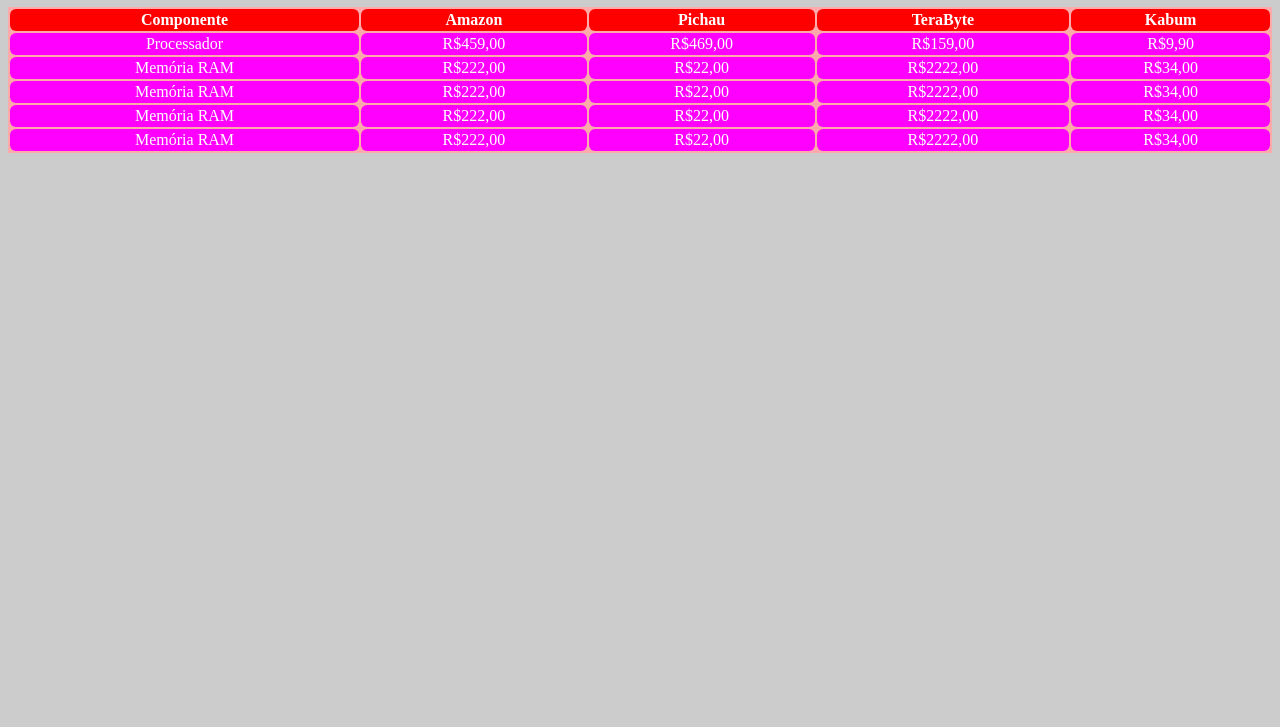
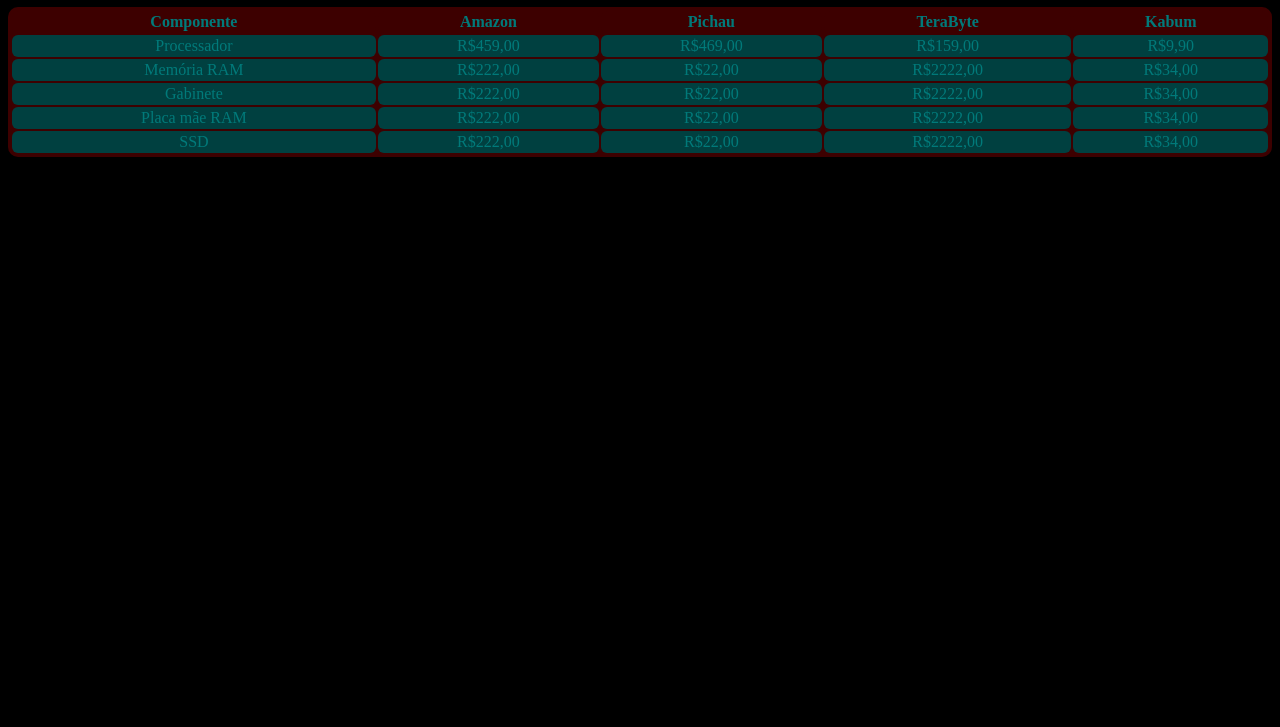
Before and after one commit to rafaellindemann/siteArquitetura, a plain HTML site: page orcamento.html in a window 1280 px wide. Shown: the part 73-800 px from the top of the page. Drawn offline with Linux system fonts and the light colour scheme.

Commit message:
Add css para a table

```diff
--- a/orcamento.css
+++ b/orcamento.css
@@ -1,23 +1,35 @@
+*{
+    --teal: #007a7aff;
+    --midnight-green: #004040ff;
+    --black: #000000ff;
+    --black-bean: #3d0000ff;
+    --barn-red: #7a0000ff;
+}
+
 td{
     /* border: 1px solid green; */
     padding: 2px;
     text-align: center;
-    background-color: #ff00ff;
+    background-color: var(--midnight-green);
     border-radius: 6px;
-    color: #fff;
+    color: var(--teal);
 }
 th{
     padding: 2px;
     text-align: center;
-    background-color: red;
+    background-color: var(--black-bean);
     border-radius: 6px;
-    color: #ffffff;
+    color: var(--teal);
 }
 table{
-    background-color: #ffaaaa;
+    background-color: var(--black-bean);
     width: 100%;
-    /* padding: 25px; */
+    padding: 2px;
+    border-radius: 10px;
 }
 body{
-    background-color: #ccc;
+    background-color: var(--black);
 }
+h1{
+    color: var(--midnight-green);
+}
--- a/orcamento.html
+++ b/orcamento.html
@@ -31,21 +31,21 @@
             <td>R$34,00</td>
         </tr>
         <tr>
-            <td>Memória RAM</td>
+            <td>Gabinete</td>
             <td>R$222,00</td>
             <td>R$22,00</td>
             <td>R$2222,00</td>
             <td>R$34,00</td>
         </tr>
         <tr>
-            <td>Memória RAM</td>
+            <td>Placa mãe RAM</td>
             <td>R$222,00</td>
             <td>R$22,00</td>
             <td>R$2222,00</td>
             <td>R$34,00</td>
         </tr>
         <tr>
-            <td>Memória RAM</td>
+            <td>SSD</td>
             <td>R$222,00</td>
             <td>R$22,00</td>
             <td>R$2222,00</td>
```
